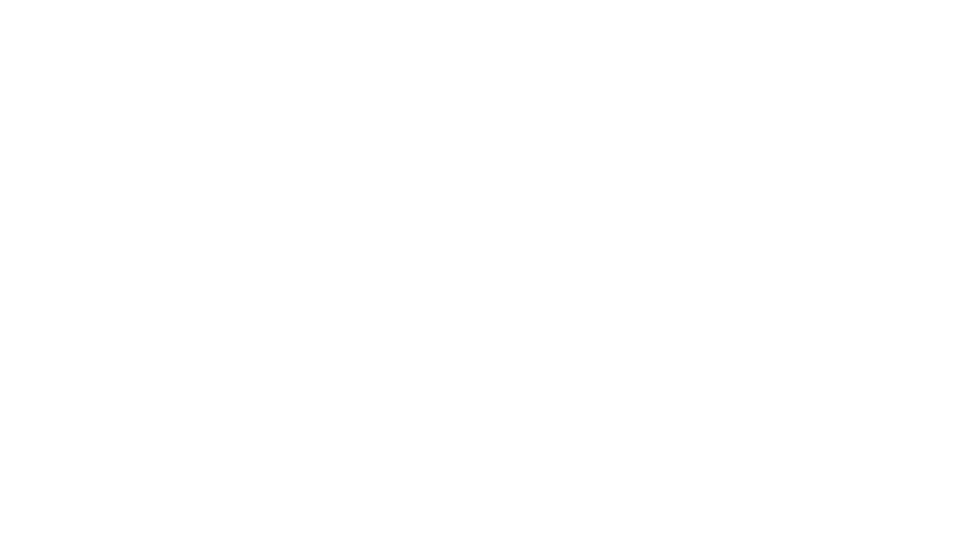
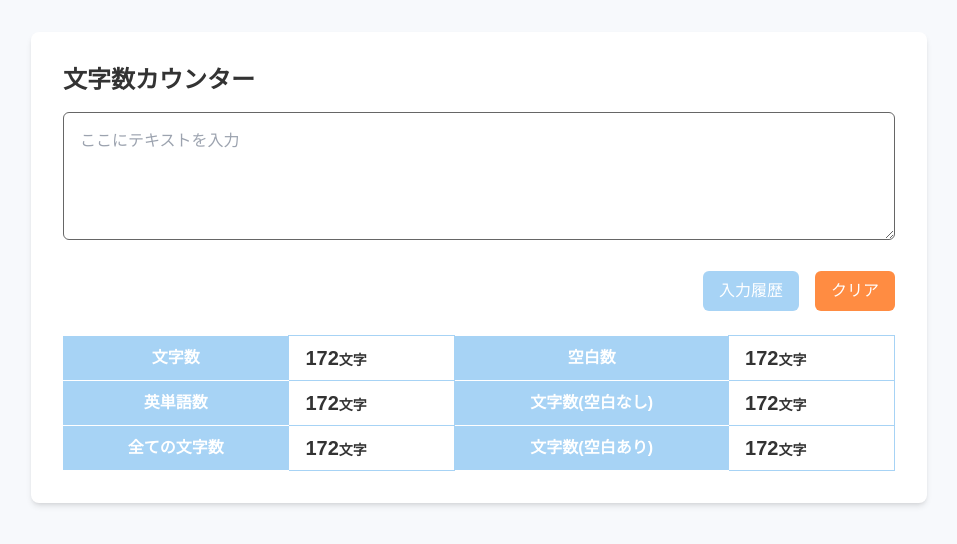
Before and after one commit to kankankanp/word-counter, a Next.js app: page / in a window 1280 px wide. Shown: the top 544 px of the page, without its empty margins (161-1118 px from the left). Built offline with nearby package versions, Linux system fonts and the light colour scheme.

Commit message:
UI作成

```diff
--- a/app/page.tsx
+++ b/app/page.tsx
@@ -1,5 +1,41 @@
-export default function Home() {
+export default function Page() {
   return (
-    <div className="grid grid-rows-[20px_1fr_20px] items-center justify-items-center min-h-screen p-8 pb-20 gap-16 sm:p-20 font-[family-name:var(--font-geist-sans)]"></div>
+    <main className="bg-offWhite min-h-screen p-8">
+      <div className="max-w-4xl mx-auto bg-white shadow-md rounded-lg p-8">
+        <h1 className="text-black text-2xl font-bold mb-4">文字数カウンター</h1>
+        <textarea
+          placeholder="ここにテキストを入力"
+          className="w-full h-32 p-4 border border-gray rounded-md focus:outline-black mb-6 text-black"
+        ></textarea>
+
+        <div className="flex justify-end gap-4 mb-6">
+          <button className="bg-lightBlue text-white px-4 py-2 rounded-md hover:bg-lightGray">入力履歴</button>
+          <button className="bg-orange text-white px-4 py-2 rounded-md hover:bg-lightGray">クリア</button>
+        </div>
+
+        <table className="w-full text-black">
+          <tbody>
+            <tr>
+              <th className="border-white border-b-[1px] px-4 py-2 text-white bg-lightBlue">文字数</th>
+              <td className="border border-lightBlue px-4 py-2 text-black font-bold text-xl">172<span className="text-sm">文字</span></td>
+              <th className="border-white border-b-[1px] px-4 py-2 text-white bg-lightBlue">空白数</th>
+              <td className="border border-lightBlue px-4 py-2 text-black font-bold text-xl">172<span className="text-sm">文字</span></td>
+            </tr>
+            <tr>
+              <th className="border-white border-b-[1px] px-4 py-2 text-white bg-lightBlue">英単語数</th>
+              <td className="border border-lightBlue px-4 py-2 text-black font-bold text-xl">172<span className="text-sm">文字</span></td>
+              <th className="border-white border-b-[1px] px-4 py-2 text-white bg-lightBlue">文字数(空白なし)</th>
+              <td className="border border-lightBlue px-4 py-2 text-black font-bold text-xl">172<span className="text-sm">文字</span></td>
+            </tr>
+            <tr>
+              <th className="border-white border-b-[1px] px-4 py-2 text-white bg-lightBlue">全ての文字数</th>
+              <td className="border border-lightBlue px-4 py-2 text-black font-bold text-xl">172<span className="text-sm">文字</span></td>
+              <th className="border-white border-b-[1px] px-4 py-2 text-white bg-lightBlue">文字数(空白あり)</th>
+              <td className="border border-lightBlue px-4 py-2 text-black font-bold text-xl">172<span className="text-sm">文字</span></td>
+            </tr>
+          </tbody>
+        </table>
+      </div>
+    </main>
   );
 }
--- a/tailwind.config.ts
+++ b/tailwind.config.ts
@@ -9,8 +9,13 @@ export default {
   theme: {
     extend: {
       colors: {
-        background: "var(--background)",
-        foreground: "var(--foreground)",
+        lightBlue: "#A7D3F5",
+        offWhite: "#F7F9FC",
+        orange: "#FF8C42",
+        black: "#333333",
+        gray: "#666666",
+        white: "#FFFFFF",
+        lightGray: "#666666",
       },
     },
   },
```
